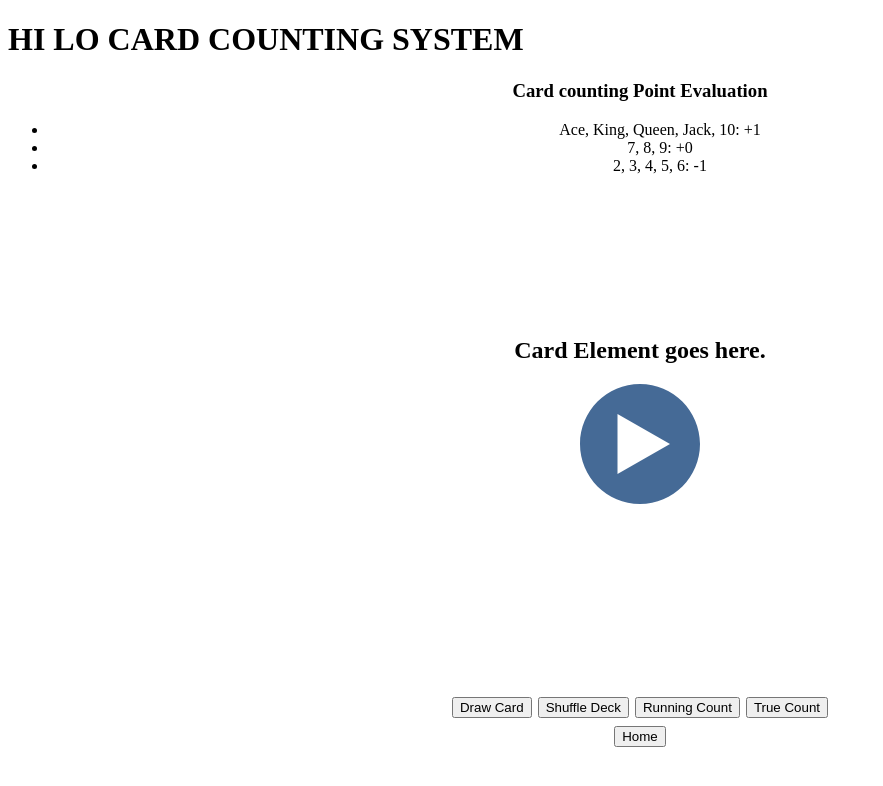
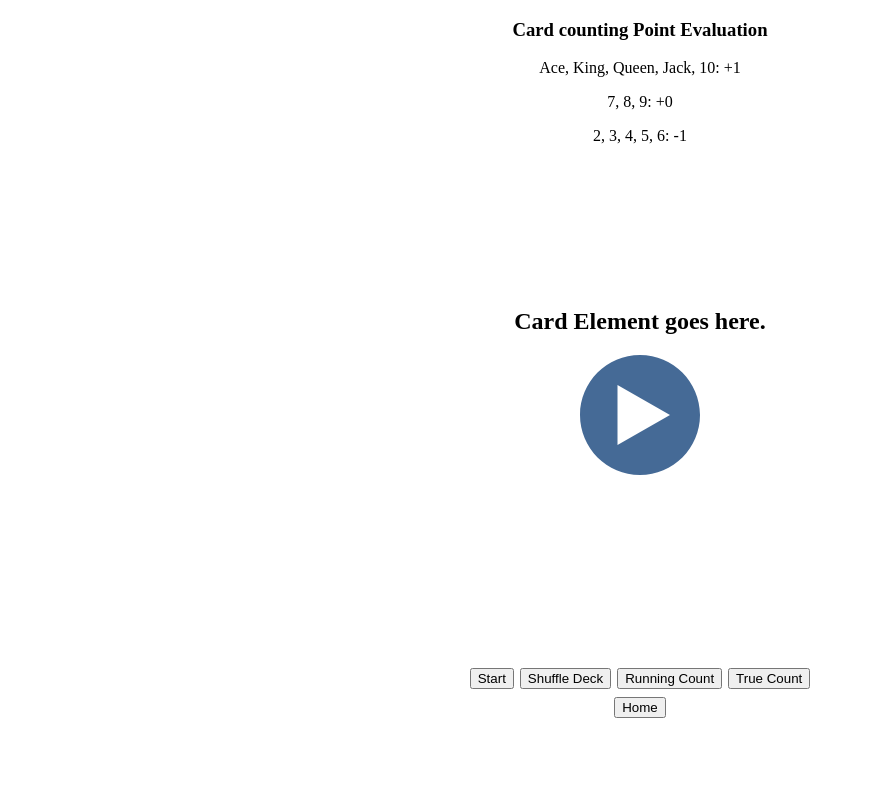
Before and after one commit to jacobaperez/counting-cards, a React app: page /hilo in a window 1280 px wide. Shown: the top 786 px of the page, without its empty margins (0-883 px from the left). Built offline with nearby package versions, Linux system fonts and the light colour scheme; the HTML template or start-up script is replaced by a standard one.

Commit message:
[ops] - fix animation and button rendering

```diff
--- a/client/src/components/HiLo/HiLo.jsx
+++ b/client/src/components/HiLo/HiLo.jsx
@@ -1,9 +1,7 @@
-
 import React from 'react'
 import './HiLo.css';
-import { Link } from 'react-router-dom';
+import {Link} from 'react-router-dom';
 import playButton from './play-button.svg';
-import shuffle from './shuffle.svg';
 import {TweenMax} from 'gsap';
 
 class HiLo extends React.Component {
@@ -12,47 +10,44 @@ class HiLo extends React.Component {
     this.state = {
       count: 0,
       cardsRemaining: 0,
-      shuffle: false
+      start: false,
     }
   }
 
-  testClick() {
-    // let s = document.createElement('IMG');
-    // s.setAttribute('src', './shuffle.svg');
-    // TweenMax.from(s, 2, {opacity: 0, rotation:180, immediateRender:false});
+  handleStart() {
+    this.setState({
+      start: !this.state.start
+    })
+    console.log(this.state.start);
+    if (!this.state.start) {
+      TweenMax.to('#get-started', 2, { x: 100, rotation: 200, opacity: 0});
+    }
   }
 
-  handleShuffleClick() {
-    // TweenMax.toFrom('#get-started', 2, { rotation: 360, opacity: 0});
+  handleDraw() {
+    console.log('Draw a card!');
   }
 
-  handleHomeClick() {
-    console.log(this.state);
-  }
-
-  render () {
-    return (
-      <div>
-        <h1>HI LO CARD COUNTING SYSTEM</h1>
+  render() {
+    return (<div>
       <div id="rules">
         <h3>Card counting Point Evaluation</h3>
-          <ul>
-            <li>Ace, King, Queen, Jack, 10: +1</li>
-            <li>7, 8, 9: +0</li>
-            <li>2, 3, 4, 5, 6: -1</li>
-          </ul>
+        <p>Ace, King, Queen, Jack, 10: +1</p>
+        <p>7, 8, 9: +0</p>
+        <p>2, 3, 4, 5, 6: -1</p>
       </div>
       <div className="card">
         <h2>Card Element goes here.</h2>
+        <img id="get-started" src={playButton}/>
+      </div>
+      <div className="action-buttons">
         {
-
-              <img id="get-started" src={playButton} />
+          !this.state.start ? <button type="button" className="btn btn-primary" onClick={this.handleStart.bind(this)}>Start</button>
+        : <button type="button" className="btn btn-primary" onClick={this.handleDraw.bind(this)}>Draw</button>
 
         }
-        </div>
-        <div className="action-buttons">
-          <button type="button" className="btn btn-primary" onClick={this.testClick.bind(this)}>Draw Card</button>
-          <button type="button" className="btn btn-primary" onClick={this.handleShuffleClick.bind(this)}>Shuffle Deck</button>
+
+        <button type="button" className="btn btn-primary">Shuffle Deck</button>
         <button type="button" className="btn btn-primary">Running Count</button>
         <button type="button" className="btn btn-primary">True Count</button>
       </div>
@@ -62,8 +57,7 @@ class HiLo extends React.Component {
         </Link>
       </div>
 
-      </div>
-    )
+    </div>)
   }
 }
 
```
Lines whose indentation alone changed are shown as unchanged.
